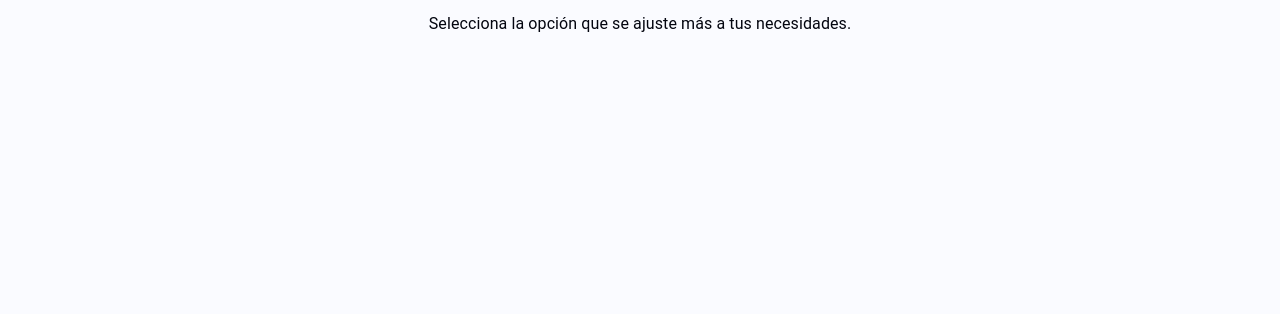
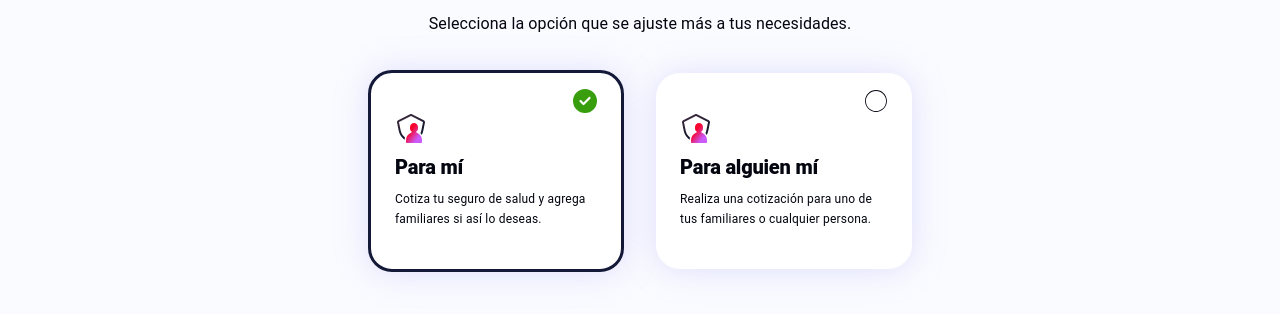
Before and after one commit to Dayanna452/health-insurance-rimac, a React (Vite) app: page /plans in a window 1280 px wide. Shown: the part 338-652 px from the top of the page. Built offline with nearby package versions, Linux system fonts and the light colour scheme; no server answers.

Commit message:
feat: add plan card

```diff
--- /dev/null
+++ b/src/presentation/components/blocks/PlanCard/index.tsx
@@ -0,0 +1,38 @@
+import { FC } from "react";
+import { GiCircle } from "react-icons/gi";
+import { FaCircleCheck } from "react-icons/fa6";
+
+interface PlanCardProps {
+  title: string;
+  checked?: boolean;
+  icon: JSX.Element;
+  description: string;
+  onChecked?: (checked?: boolean) => void;
+}
+
+export const PlanCard: FC<PlanCardProps> = ({
+  icon,
+  title,
+  checked,
+  description,
+  onChecked,
+}) => {
+  return (
+    <div className="plan-card" data-checked={checked}>
+      <div className="d-flex justify-content-end">
+        <i
+          className="plan-card-radio"
+          data-checked={checked}
+          onClick={() => onChecked?.(checked)}
+        >
+          {checked ? <FaCircleCheck /> : <GiCircle />}
+        </i>
+      </div>
+      <div className="plan-card-content mb-8">
+        <i className="plan-card-content__icon">{icon}</i>
+        <p className="plan-card-content__title">{title}</p>
+      </div>
+      <p className="plan-card__description">{description}</p>
+    </div>
+  );
+};
--- /dev/null
+++ b/src/presentation/components/blocks/PlanCard/styles/plan-card.scss
@@ -0,0 +1,61 @@
+.plan-card {
+  width: 336px;
+  box-shadow: 0px 1px 32px 0px rgba(174, 172, 243, 0.35);
+  background-color: map-get($colors, "white");
+  padding: 16px 24px 40px 24px;
+  border-radius: 24px;
+  -webkit-border-radius: 24px;
+  -moz-border-radius: 24px;
+  -ms-border-radius: 24px;
+  -o-border-radius: 24px;
+
+  &[data-checked="true"] {
+    border: 3px solid rgba(20, 25, 56, 1);
+  }
+
+  &-radio {
+    font-size: 24px;
+    height: 24px;
+    width: 24px;
+    display: inline-block;
+
+    &[data-checked="true"] {
+      color: map-get($colors, "green-300");
+    }
+  }
+
+  &-content {
+    display: inline-flex;
+    align-items: center;
+    gap: 8px;
+
+    &__icon {
+      height: 32px;
+      width: 32px;
+      font-size: 32px;
+    }
+
+    &__title {
+      font-size: 20px;
+      font-weight: 900;
+      line-height: 28px;
+      letter-spacing: -0.2px;
+    }
+  }
+
+  &__description {
+    font-size: 12px;
+    font-weight: 400;
+    line-height: 20px;
+    letter-spacing: 0.2px;
+  }
+
+  @include respond-to(md) {
+    width: 256px;
+
+    &-content {
+      align-items: flex-start;
+      flex-direction: column;
+    }
+  }
+}
--- a/src/presentation/components/contents/PlanOptions/index.tsx
+++ b/src/presentation/components/contents/PlanOptions/index.tsx
@@ -1,5 +1,7 @@
 import { useNavigate } from "react-router-dom";
 import { IoChevronBackCircleOutline } from "react-icons/io5";
+
+import { SelectPlan } from "../SelectPlan";
 import { Button } from "../../blocks/Button";
 
 export const PlanOptions = () => {
@@ -25,6 +27,7 @@ export const PlanOptions = () => {
           Selecciona la opción que se ajuste más a tus necesidades.
         </p>
       </div>
+      <SelectPlan />
     </section>
   );
 };
--- /dev/null
+++ b/src/presentation/components/contents/SelectPlan/index.tsx
@@ -0,0 +1,20 @@
+import { PlanCard } from "../../blocks/PlanCard";
+import { ProtectionLight } from "../../icons/ProtectionLight";
+
+export const SelectPlan = () => {
+  return (
+    <div className="select-plan">
+      <PlanCard
+        icon={<ProtectionLight />}
+        title="Para mí"
+        checked
+        description="Cotiza tu seguro de salud y agrega familiares si así lo deseas."
+      />
+      <PlanCard
+        icon={<ProtectionLight />}
+        title="Para alguien mí"
+        description="Realiza una cotización para uno de tus familiares o cualquier persona."
+      />
+    </div>
+  );
+};
--- /dev/null
+++ b/src/presentation/components/contents/SelectPlan/styles/select-plan.scss
@@ -0,0 +1,12 @@
+.select-plan {
+  display: flex;
+  flex-direction: column;
+  row-gap: 24px;
+  align-items: center;
+
+  @include respond-to(md) {
+    flex-direction: row;
+    column-gap: 32px;
+    justify-content: center;
+  }
+}
--- /dev/null
+++ b/src/presentation/components/icons/ProtectionLight.tsx
@@ -0,0 +1,44 @@
+export const ProtectionLight = () => {
+  return (
+    <svg
+      width="1em"
+      height="1em"
+      viewBox="0 0 32 32"
+      fill="none"
+      xmlns="http://www.w3.org/2000/svg"
+    >
+      <path
+        d="M29.9586 9.54748C30.0493 9.08772 29.987 8.6109 29.7811 8.18991C29.5752 7.76892 29.2372 7.42693 28.8186 7.21623L16.9561 1.28498C16.6589 1.1376 16.3316 1.06091 15.9998 1.06091C15.6681 1.06091 15.3408 1.1376 15.0436 1.28498L3.18108 7.21623C2.76249 7.42693 2.42442 7.76892 2.21855 8.18991C2.01268 8.6109 1.95035 9.08772 2.04107 9.54748L3.70233 17.8512C4.38519 21.2687 6.31885 24.3082 9.12483 26.375L9.63857 26.75C9.66945 25.9952 9.79116 25.2469 10.0011 24.5212C7.76246 22.755 6.22643 20.2489 5.66857 17.4525L3.99983 9.15498C3.99435 9.12537 3.99857 9.09479 4.01186 9.06777C4.02514 9.04075 4.04679 9.01873 4.07358 9.00498L15.9361 3.07373C15.9556 3.06432 15.9769 3.05943 15.9986 3.05943C16.0202 3.05943 16.0416 3.06432 16.0611 3.07373L27.9236 8.99998C27.9504 9.01373 27.972 9.03575 27.9853 9.06277C27.9986 9.08979 28.0028 9.12037 27.9973 9.14998L26.3361 17.455C26.1401 18.4316 25.8235 19.3802 25.3936 20.2787C25.9228 20.7719 26.393 21.3248 26.7948 21.9262C27.5042 20.6526 28.0103 19.276 28.2948 17.8462L29.9586 9.54748Z"
+        fill="url(#paint0_linear_12_155925)"
+      />
+      <path
+        d="M22.8662 20.135L20.9125 19.0562C21.5444 18.7122 22.0718 18.2042 22.4392 17.5856C22.8066 16.967 23.0003 16.2607 23 15.5412V13.9587C23 12.8979 22.5786 11.8805 21.8284 11.1303C21.0783 10.3802 20.0609 9.95874 19 9.95874C17.9391 9.95874 16.9217 10.3802 16.1716 11.1303C15.4214 11.8805 15 12.8979 15 13.9587V15.5412C14.9997 16.2607 15.1934 16.967 15.5608 17.5856C15.9282 18.2042 16.4556 18.7122 17.0875 19.0562L15.1338 20.135C13.8821 20.8259 12.8385 21.8397 12.1115 23.0708C11.3845 24.3019 11.0007 25.7053 11 27.135V29C11 29.2652 11.1054 29.5196 11.2929 29.7071C11.4804 29.8946 11.7348 30 12 30H26C26.2652 30 26.5196 29.8946 26.7071 29.7071C26.8946 29.5196 27 29.2652 27 29V27.1387C27 25.7084 26.6165 24.3042 25.8895 23.0724C25.1625 21.8406 24.1185 20.8263 22.8662 20.135Z"
+        fill="url(#paint1_linear_12_155925)"
+      />
+      <defs>
+        <linearGradient
+          id="paint0_linear_12_155925"
+          x1="2.00049"
+          y1="1.06091"
+          x2="14.9744"
+          y2="32.8768"
+          gradientUnits="userSpaceOnUse"
+        >
+          <stop offset="0.272135" stopColor="#34263B" />
+          <stop offset="0.658079" stopColor="#13172C" />
+        </linearGradient>
+        <linearGradient
+          id="paint1_linear_12_155925"
+          x1="11.4186"
+          y1="11.5316"
+          x2="27.5211"
+          y2="24.3871"
+          gradientUnits="userSpaceOnUse"
+        >
+          <stop offset="0.35" stopColor="#F7052D" />
+          <stop offset="0.85" stopColor="#CA5AFA" />
+        </linearGradient>
+      </defs>
+    </svg>
+  );
+};
--- a/src/presentation/styles/_utilities.scss
+++ b/src/presentation/styles/_utilities.scss
@@ -30,6 +30,10 @@
 
 .justify-content-between {
   justify-content: space-between;
+}
+
+.justify-content-end {
+  justify-content: flex-end;
 }
 
 .flex-column {
--- a/src/presentation/styles/_variables.scss
+++ b/src/presentation/styles/_variables.scss
@@ -4,10 +4,11 @@ $colors: (
   "secondary": #2b304e,
   "purple-light": #ccd1ee,
   "dark": #03050f,
-  "dark-100":#0A051E,
+  "dark-100": #0a051e,
   "white": #ffffff,
   "green-100": #00f4e2,
   "green-200": #00ff7f,
+  "green-300": #389e0d,
   "purple-grey": #edeffc,
   "purple-dark": #4f4fff,
   "purple-pastel": #7981b2,
--- a/src/presentation/styles/main.scss
+++ b/src/presentation/styles/main.scss
@@ -14,6 +14,7 @@
 @import "@/presentation/components/blocks/Stepper/styles/index.scss";
 @import "@/presentation/components/blocks/Badge/styles/badge.scss";
 @import "@/presentation/components/blocks/Checkbox/styles/checkbox.scss";
+@import "@/presentation/components/blocks/PlanCard/styles/plan-card.scss";
 
 // CONTENTS
 @import "@/presentation/components/contents/Header/styles/header.scss";
@@ -22,6 +23,7 @@
 @import "@/presentation/components/contents/HomeForm/styles/homeform.scss";
 @import "@/presentation/components/contents/StepperPlans/styles/stepper-plans.scss";
 @import "@/presentation/components/contents/PlanOptions/styles/plan-options.scss";
+@import "@/presentation/components/contents/SelectPlan/styles/select-plan.scss";
 
 // LAYOUTS
 @import "@/presentation/components/layouts/styles/index.scss";
```
Also changed, not shown: src/presentation/components/icons/AddUserLight.tsx (added, +46 -0 lines).
